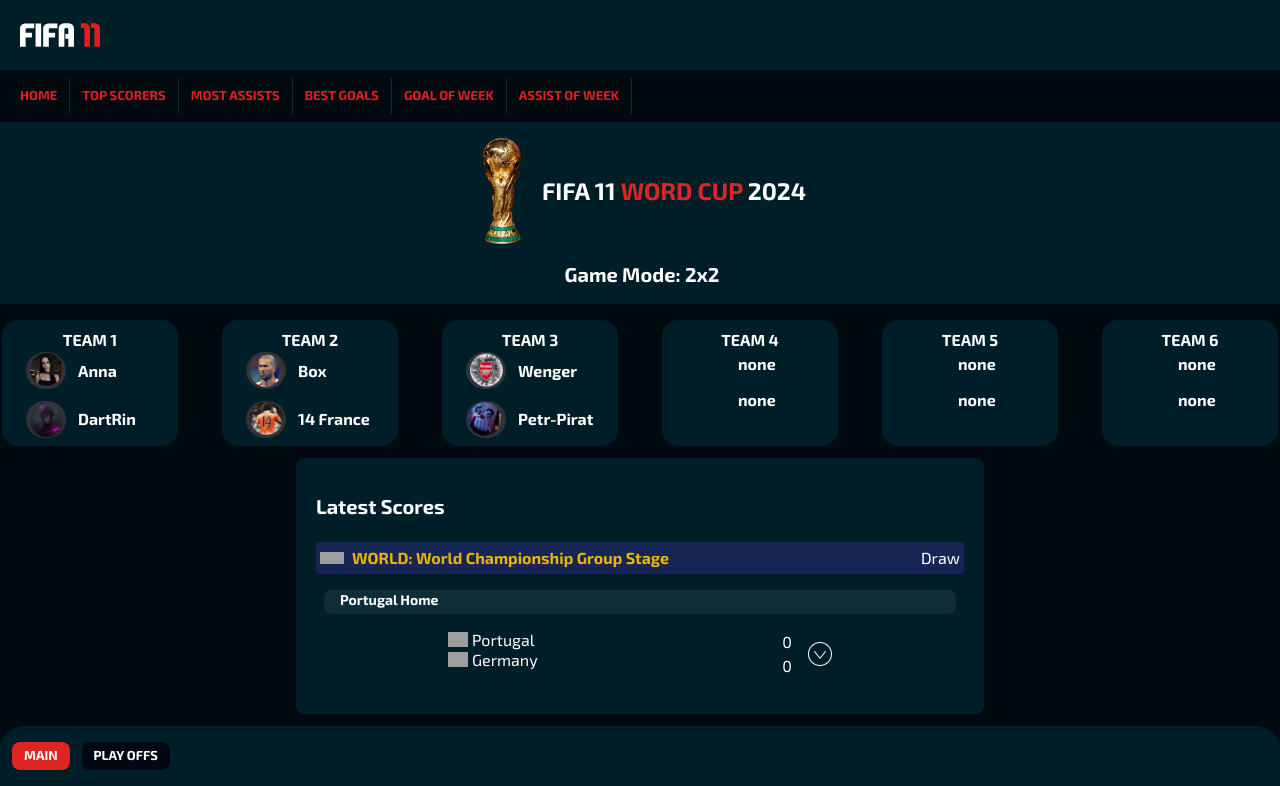
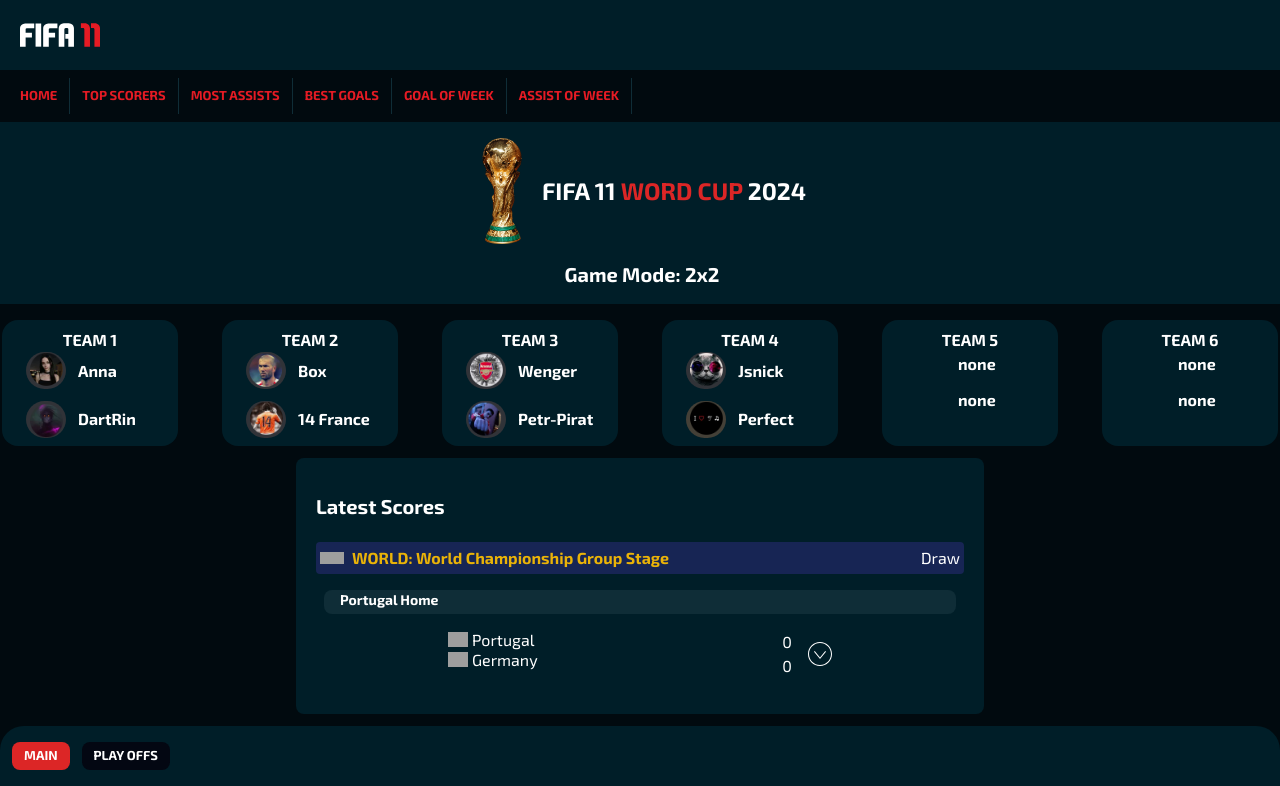
Before and after one commit to SergiuT24/fifa-11, a React (Vite) app: page / in a window 1280 px wide. Shown: the top 786 px of the page. Built offline with nearby package versions, Linux system fonts and the light colour scheme; grey boxes are pictures that could not be loaded.

Commit message:
jsnick perfect

```diff
--- a/src/components/Menu/Posts/Post/Players/Players.jsx
+++ b/src/components/Menu/Posts/Post/Players/Players.jsx
@@ -7,7 +7,7 @@
 			<PlayersTeam team={'TEAM 1'} playerOne={'Anna'} imgOne={'./players-img/Anna.png'} playerTwo={'DartRin'} imgTwo={'./players-img/Rin.png'} />
 			<PlayersTeam team={'TEAM 2'} playerOne={'Box'} imgOne={'./players-img/Box.png'} playerTwo={'14 France'} imgTwo={'./players-img/France.png'} />
 			<PlayersTeam team={'TEAM 3'} playerOne={'Wenger'} imgOne={'./players-img/Wenger.png'} playerTwo={'Petr-Pirat'} imgTwo={'./players-img/Petr.png'} />
-			<PlayersTeam team={'TEAM 4'} playerOne={'none'} playerTwo={'none'} />
+			<PlayersTeam team={'TEAM 4'} playerOne={'Jsnick'} playerTwo={'Perfect'} imgOne={'./players-img/Jsnick.png'} imgTwo={'./players-img/Perfect.png'} />
 			<PlayersTeam team={'TEAM 5'} playerOne={'none'} playerTwo={'none'} />
 			<PlayersTeam team={'TEAM 6'} playerOne={'none'} playerTwo={'none'} />
 		</div>
```
Also changed, not shown: public/players-img/Jsnick.png (added), public/players-img/Perfect.png (added).
